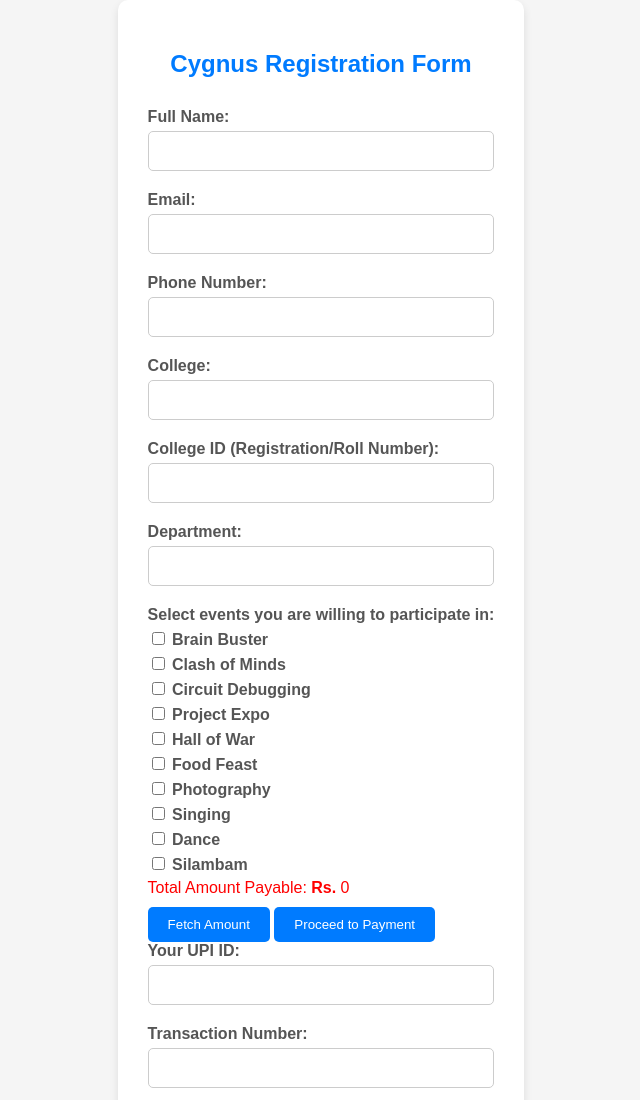
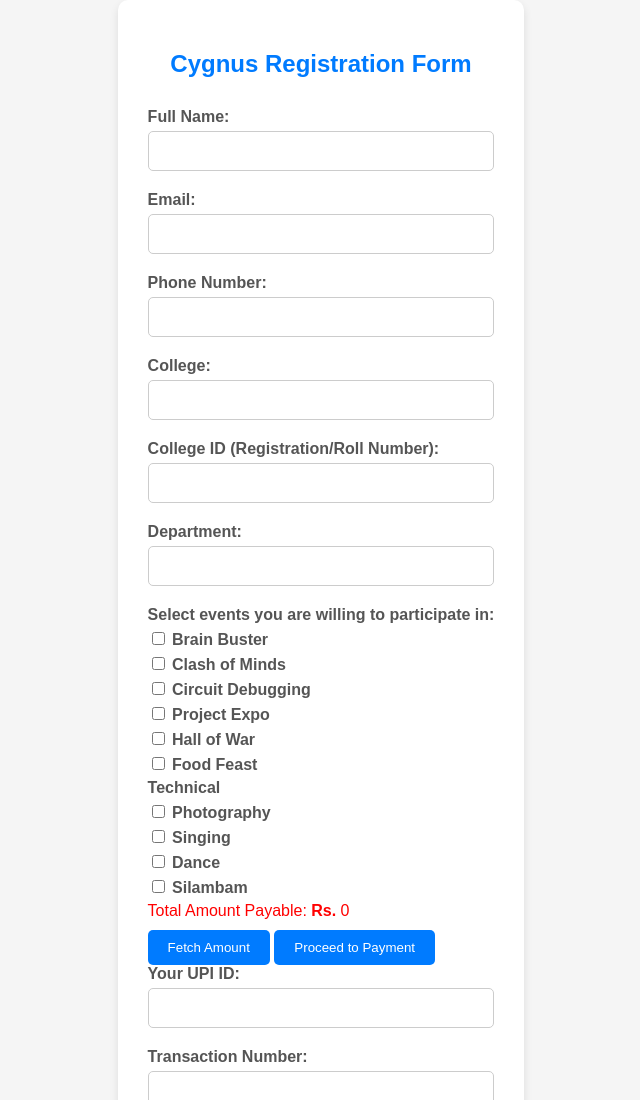
Before and after one commit to 24cygnus/reg.github.io, a plain HTML site: page registration.html in a window 1280 px wide. Shown: the top 1100 px of the page, without its empty margins (319-959 px from the left). Drawn offline with Linux system fonts and the light colour scheme.

Commit message:
Update registration.html

```diff
--- a/registration.html
+++ b/registration.html
@@ -181,6 +181,7 @@
             <input type="checkbox" id="food_feast" name="events[]" value="food_feast">
             Food Feast
         </label>
+      <label for="technical_heading">Technical</label>
         <label for="photography">
             <input type="checkbox" id="photography" name="events[]" value="photography">
             Photography
```
